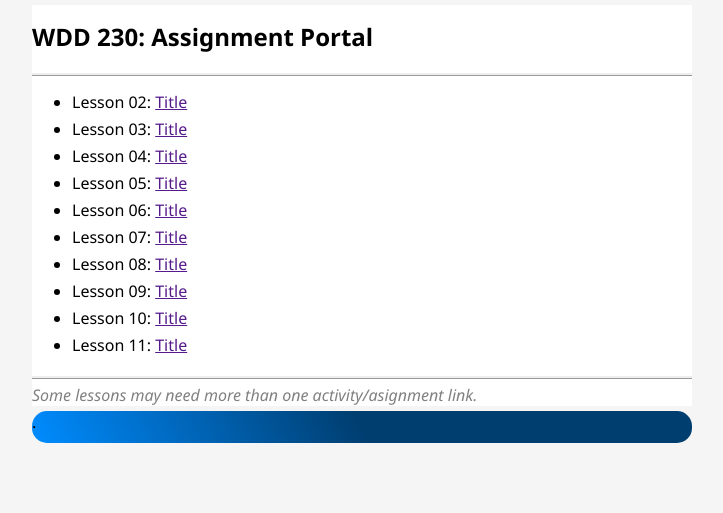
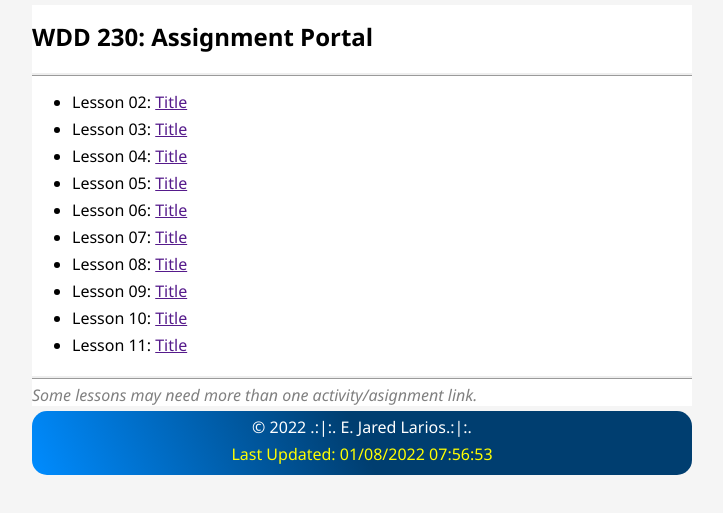
Before and after one commit to JaredLarios/wdd230, a plain HTML site: page index.html in a window 1280 px wide. Shown: the part 245-758 px from the top of the page, without its empty margins (278-1001 px from the left). Drawn offline with Linux system fonts and the light colour scheme.

Commit message:
JS integration - update date

```diff
--- a/css/style.css
+++ b/css/style.css
@@ -55,7 +55,12 @@ header{
 }
 footer{
     background: linear-gradient(65deg, #008cff, #003e70, #003e70);
-    /*padding-top: 5px;*/
+    padding-top: 5px;
     padding-bottom: 5px;
     border-radius: 15px;
+    text-align: center;
+    color: white;
 }
+footer p{
+    color: yellow;
+}
--- a/index.html
+++ b/index.html
@@ -34,8 +34,8 @@
             </div>
             <p class="asign-note">Some lessons may need more than one activity/asignment link.</p>
         </main>
-        <footer>
-            <p class="copy-right">.</p>
+        <footer id="copy-right">
+            <script src="js/main.js"></script>
         </footer>
     </body>
 </html>
--- /dev/null
+++ b/js/main.js
@@ -0,0 +1,7 @@
+let copyRight = document.querySelector("#copy-right");
+copyRight.innerHTML = "&copy 2022 .:|:. E. Jared Larios.:|:.";
+
+let updateDate = document.lastModified;
+document.write(`<p>Last Updated: ${updateDate}</p>`)
+
+console.log(copyRight);
```
